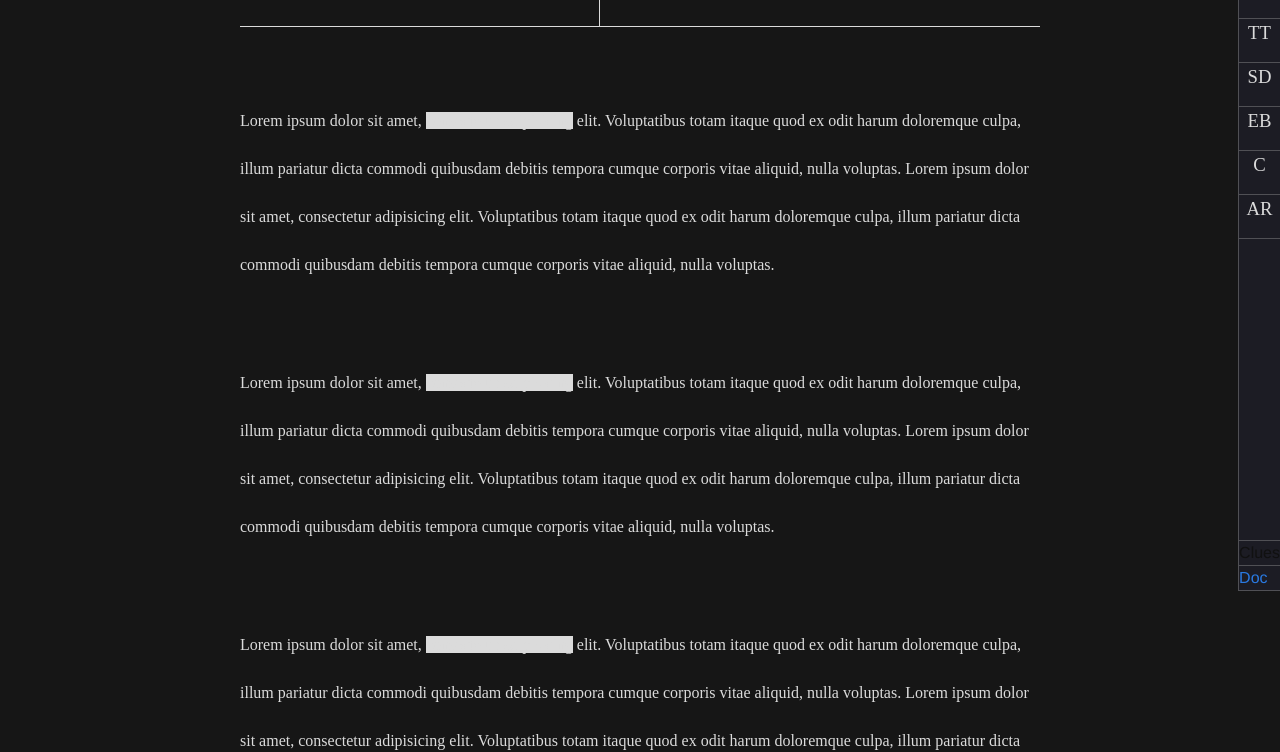
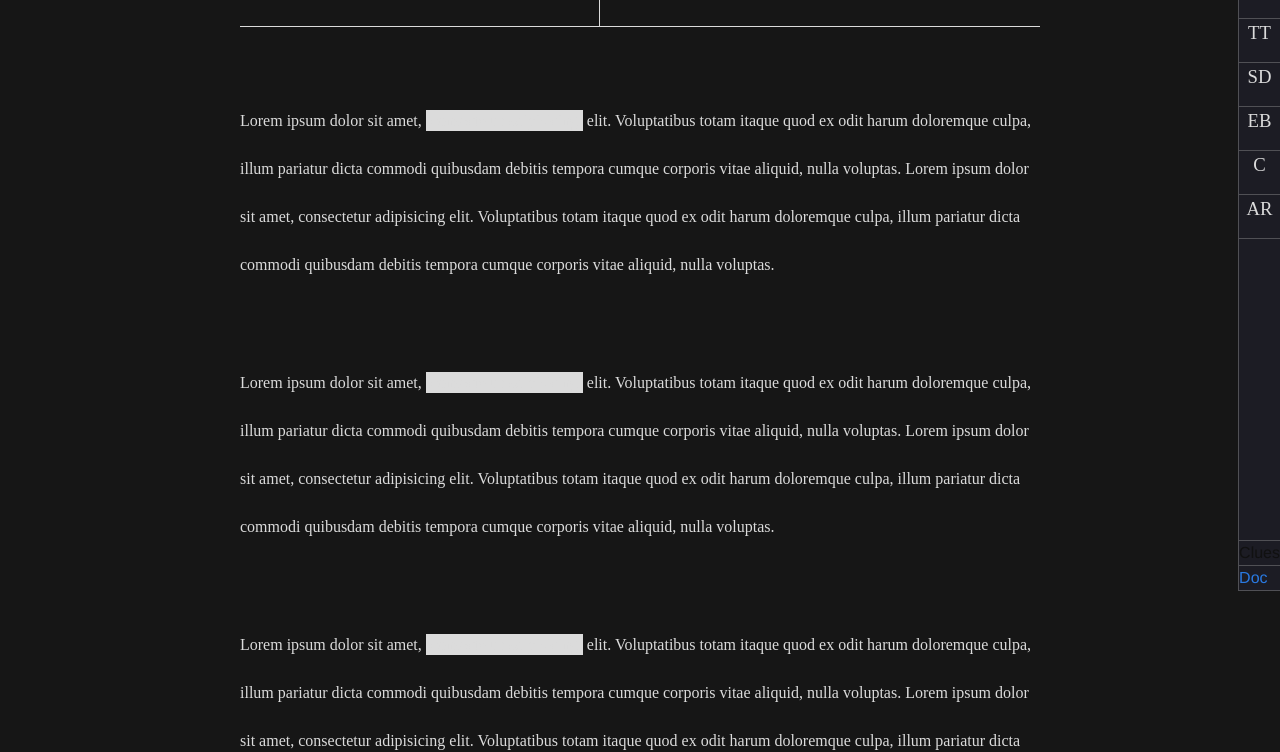
Before and after one commit to tatimblin/murder-mystery, a Jekyll site: the page built from redacted.html, in a window 1280 px wide. Shown: the part 309-1061 px from the top of the page. Built offline with Jekyll 4.4.1, drawn with Linux system fonts in a browser that asks for light colours; nearby versions of some CDN libraries; some web fonts are replaced.

Commit message:
Styled modal and saved selections to local storage.

```diff
--- a/_sass/_redacted.scss
+++ b/_sass/_redacted.scss
@@ -11,6 +11,7 @@
         line-height: 3em;
     }
     span {
+        padding:2px 5px;
         background: $c-text;
         user-select: none;
         &:before {
@@ -80,7 +81,7 @@
     margin: auto;
     padding: 20px;
     border: 1px solid #888;
-    width: 80%;
+    width: 60%;
 }
 
 /* The Close Button */
@@ -97,3 +98,21 @@
     text-decoration: none;
     cursor: pointer;
 }
+
+#question {
+    color: lighten($c-bg, 10%);
+}
+
+.choice {
+    margin: 10px 0;
+    padding: 10px 20px;
+    font-family: $body;
+    color: $c-bg;
+    cursor: pointer;
+    background: lighten( $c-text, 10%);
+    transition: all 100ms ease-in-out;
+    &:hover {
+        color: lighten($c-bg, 90%);
+        background: darken( $c-text, 10%);
+    }
+}
--- a/js/redacted.js
+++ b/js/redacted.js
@@ -1,9 +1,7 @@
 // Get the modal
 var modal = document.getElementById('myModal');
-
 // Get the button that opens the modal
 var btn = document.getElementById("myBtn");
-
 // Get the <span> element that closes the modal
 var span = document.getElementsByClassName("close")[0];
 
@@ -39,13 +37,13 @@
     // Display first question
     $("#question").html(allQuestions[questionNum].question);
 
-    $("#choice0").html(allQuestions[questionNum].choices[0]);
+    $("#choice0").html("a) " + allQuestions[questionNum].choices[0]);
 
-    $("#choice1").html(allQuestions[questionNum].choices[1]);
+    $("#choice1").html("b) " + allQuestions[questionNum].choices[1]);
 
-    $("#choice2").html(allQuestions[questionNum].choices[2]);
+    $("#choice2").html("c) " + allQuestions[questionNum].choices[2]);
 
-    $("#choice3").html(allQuestions[questionNum].choices[3]);
+    $("#choice3").html("d) " + allQuestions[questionNum].choices[3]);
 });
 
 
@@ -53,7 +51,6 @@
 span.onclick = function() {
     modal.style.display = "none";
 }
-
 // When the user clicks anywhere outside of the modal, close it
 window.onclick = function(event) {
     if (event.target == modal) {
@@ -80,4 +77,14 @@
     $('#' + questionNum).html(selectedTxt);
     $('#' + questionNum).css('color', '#161616');
 
+    localStorage.setItem(questionNum, selected[6]);
 });
+
+$('.redact').each(function(i, obj) {
+    console.log("Counting " + i);
+    var savedSelec = localStorage.getItem(i);
+    $("#" + i).html(allQuestions[i].choices[savedSelec]);
+    if (localStorage.getItem(i) != null) {
+        $('#' + i).css('color', '#161616');
+    }
+});
```
